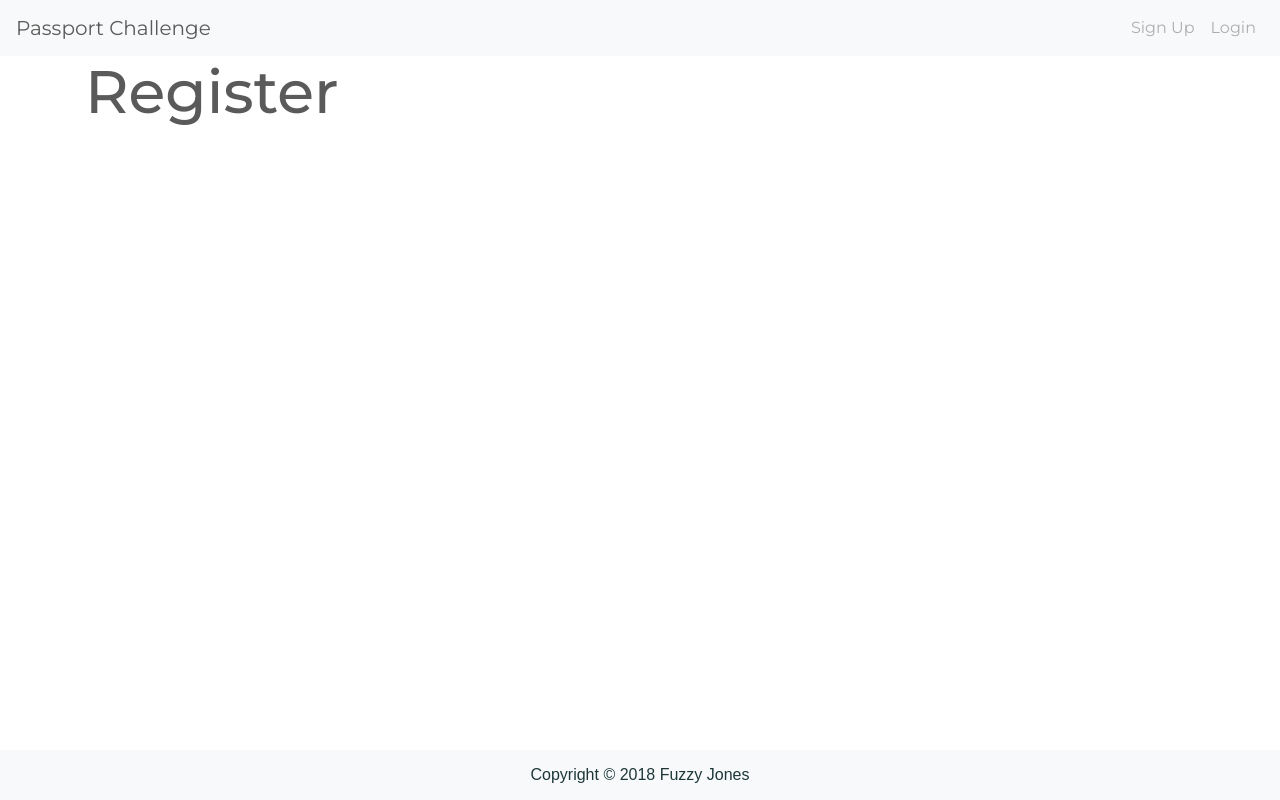
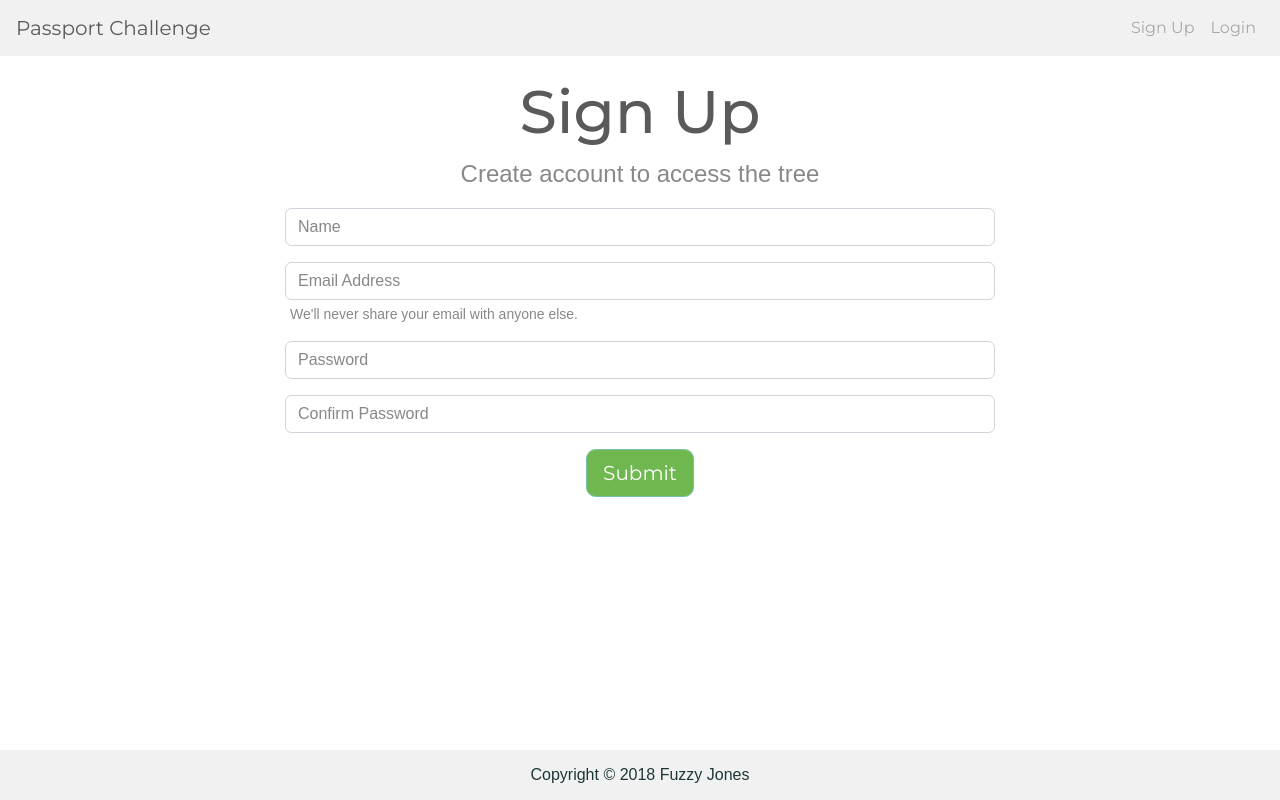
Before and after one commit to fuzzy-jones/passport-challenge, a React (Create React App) app in the folder client/: page /register in a window 1280 px wide. Built offline with nearby package versions, Linux system fonts and the light colour scheme.

Commit message:
authorization components, sign up and log in forms, some styling

```diff
--- a/client/src/components/authorization/Login.js
+++ b/client/src/components/authorization/Login.js
@@ -1,11 +1,53 @@
 import React, { Component } from 'react'
+import "./styles/Login.css";
 
 class Login extends Component {
+    constructor() {
+        super();
+        this.state = {
+            email: '',
+            password: '',
+            errors: {}
+        };
+    }
+
+    onChange(event) {
+        this.setState({ [event.target.name]: event.target.value });
+    }
+
+    onSubmit(event) {
+        event.preventDefault();
+
+        const user = {
+            email: this.state.email,
+            password: this.state.password
+
+        }
+
+        console.log(user);
+    }
+
   render() {
     return (
-      <div>
-        <h1>Login</h1>
-      </div>
+        <div className="login">
+            <div className="container">
+                <div className="row">
+                    <div className="col-md-8 m-auto">
+                    <h1>Log in</h1>
+                    <p>Sign in to your account to access the tree</p>
+                        <form onSubmit={this.onSubmit.bind(this)}>
+                            <div className="form-group">
+                                <input type="email" className="form-control" placeholder="Email Address" name="email" value={this.state.email} onChange={this.onChange.bind(this)}/>
+                            </div>
+                            <div className="form-group">
+                                <input type="password" className="form-control" placeholder="Password" name="password" value={this.state.password} onChange={this.onChange.bind(this)}/>
+                            </div>
+                            <button type="submit" className="btn btn-lg btn-primary" id="login-submit">Submit</button>
+                        </form>
+                    </div>
+                </div>
+            </div>
+        </div>
     )
   }
 }
--- a/client/src/components/authorization/Register.js
+++ b/client/src/components/authorization/Register.js
@@ -1,13 +1,65 @@
-import React, { Component } from 'react'
+import React, { Component } from 'react';
+import "./styles/Register.css";
 
 class Register extends Component {
-  render() {
+    constructor() {
+        super();
+        this.state = {
+            name: '',
+            email: '',
+            password: '',
+            password2: '',
+            errors: {}
+        };
+    }
+
+    onChange(event) {
+        this.setState({ [event.target.name]: event.target.value });
+    }
+
+    onSubmit(event) {
+        event.preventDefault();
+
+        const newUser = {
+            name: this.state.name,
+            email: this.state.email,
+            password: this.state.password,
+            password2: this.state.password2
+        }
+
+        console.log(newUser);
+    }
+
+    render() {
     return (
-      <div>
-        <h1>Register</h1>
-      </div>
+        <div className="register">
+            <div className="container">
+                <div className="row">
+                    <div className="col-md-8 m-auto">
+                    <h1>Sign Up</h1>
+                    <p>Create account to access the tree</p>
+                        <form onSubmit={this.onSubmit.bind(this)}>
+                            <div className="form-group">
+                                <input type="text" className="form-control" placeholder="Name" name="name" value={this.state.name} onChange={this.onChange.bind(this)}/>
+                            </div>
+                            <div className="form-group">
+                                <input type="email" className="form-control" placeholder="Email Address" name="email" value={this.state.email} onChange={this.onChange.bind(this)}/>
+                                <small id="emailHelp" className="form-text text-muted">We'll never share your email with anyone else.</small>
+                            </div>
+                            <div className="form-group">
+                                <input type="password" className="form-control" placeholder="Password" name="password" value={this.state.password} onChange={this.onChange.bind(this)}/>
+                            </div>
+                            <div className="form-group">
+                                <input type="password" className="form-control" placeholder="Confirm Password" name="password2" value={this.state.password2} onChange={this.onChange.bind(this)}/>
+                            </div>
+                            <button type="submit" className="btn btn-lg btn-primary" id="register-submit">Submit</button>
+                        </form>
+                    </div>
+                </div>
+            </div>
+        </div>
     )
-  }
+    }
 }
 
 export default Register;
--- /dev/null
+++ b/client/src/components/authorization/styles/Login.css
@@ -0,0 +1,8 @@
+.login {
+    padding-top: 20px;
+    text-align: center;
+}
+
+#login-submit {
+    background-color: #6FB84F
+}
--- /dev/null
+++ b/client/src/components/authorization/styles/Register.css
@@ -0,0 +1,13 @@
+.register {
+    padding-top: 20px;
+    text-align: center;
+}
+
+#register-submit {
+    background-color: #6FB84F
+}
+
+#emailHelp {
+    text-align: left;
+    padding-left: 5px;
+}
--- a/client/src/components/layout/styles/Footer.css
+++ b/client/src/components/layout/styles/Footer.css
@@ -5,6 +5,6 @@
     width: 100%;
     height: 50px;
     line-height: 50px;
-    background-color: #f8f9fa;
+    background-color: #f0f1f0;
     color: 	#1D3738;
 }
--- a/client/src/components/layout/styles/Navbar.css
+++ b/client/src/components/layout/styles/Navbar.css
@@ -1,3 +1,5 @@
 .navbar {
     color: 	#1D3738;
+    /* had to use important to overwrite, since the bootswatch theme cdn was using important */
+    background-color: #f0f1f0 !important;
 }
```
